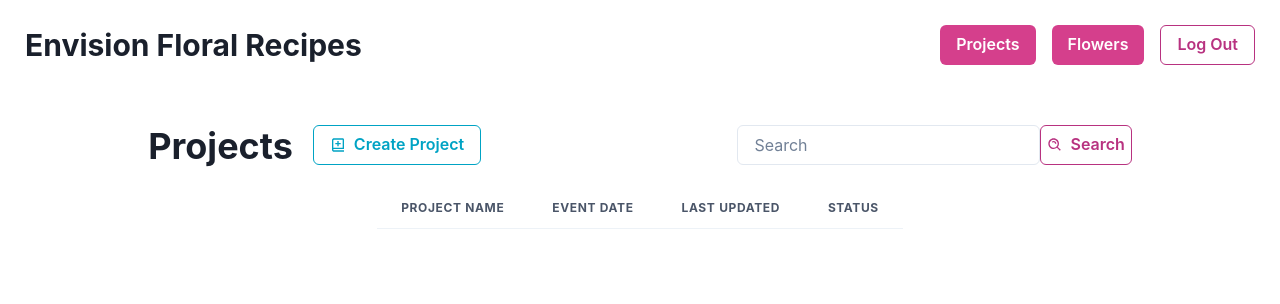
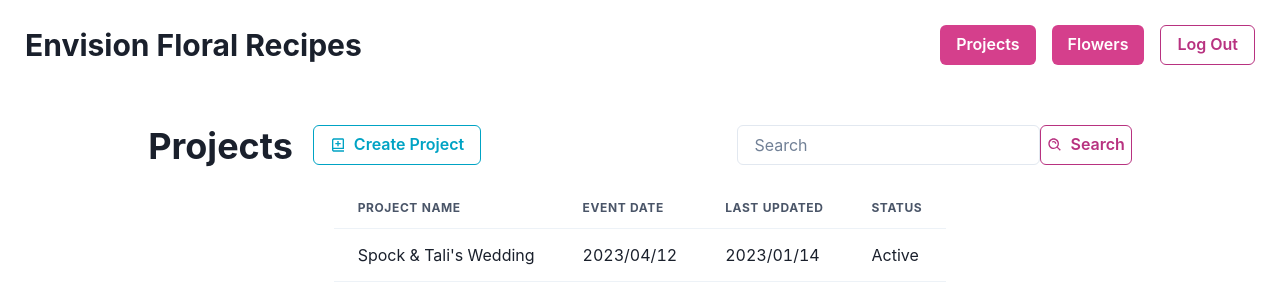
Before and after one commit to solidquartz/floral-recipes, a React (Create React App) app in the folder client/: page /projects in a window 1280 px wide. Shown: the top 304 px of the page. Built offline with nearby package versions, Linux system fonts and the light colour scheme.

Commit message:
Added project table item

```diff
--- a/client/src/pages/Projects.tsx
+++ b/client/src/pages/Projects.tsx
@@ -15,7 +15,7 @@ import {
 } from "@chakra-ui/react";
 import { BiBookAdd } from "react-icons/bi";
 import { BiSearchAlt } from "react-icons/bi";
-import { Header } from "./components";
+import { Header, ProjectTableItem } from "./components";
 
 export const Projects: React.FC = () => {
   return (
@@ -60,7 +60,10 @@ export const Projects: React.FC = () => {
                 <Th>Status</Th>
               </Tr>
             </Thead>
-            <Tbody></Tbody>
+            <Tbody>
+              {/* Body */}
+              <ProjectTableItem />
+            </Tbody>
           </Table>
         </TableContainer>
       </Flex>
--- /dev/null
+++ b/client/src/pages/components/ProjectTableItem.tsx
@@ -0,0 +1,16 @@
+// import { Link } from "react-router-dom";
+
+import { Td, Tr } from "@chakra-ui/react";
+
+export const ProjectTableItem: React.FC = () => {
+  return (
+    <>
+      <Tr>
+        <Td>Spock & Tali's Wedding</Td>
+        <Td>2023/04/12</Td>
+        <Td>2023/01/14</Td>
+        <Td>Active</Td>
+      </Tr>
+    </>
+  );
+};
--- a/client/src/pages/components/index.tsx
+++ b/client/src/pages/components/index.tsx
@@ -5,3 +5,4 @@ export * from './EditFlower';
 export * from './EditProject';
 export * from './PinProjectCard';
 export * from './ProjectCard';
+export * from './ProjectTableItem';
```
